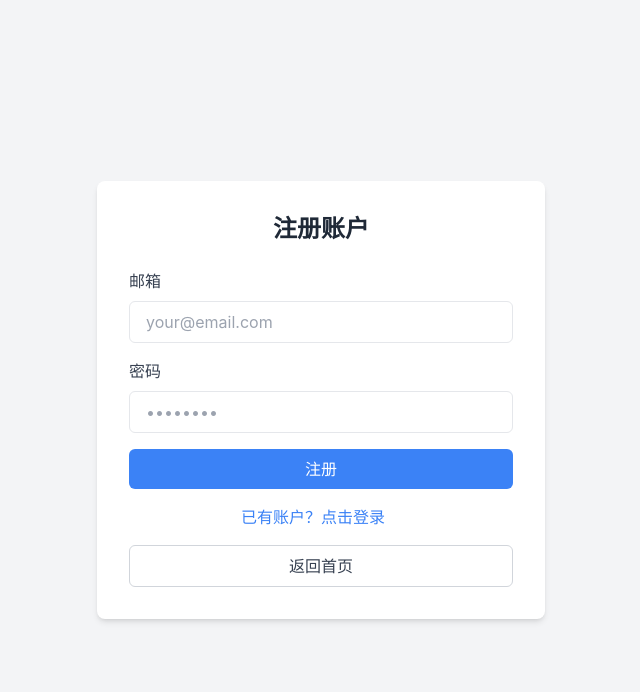
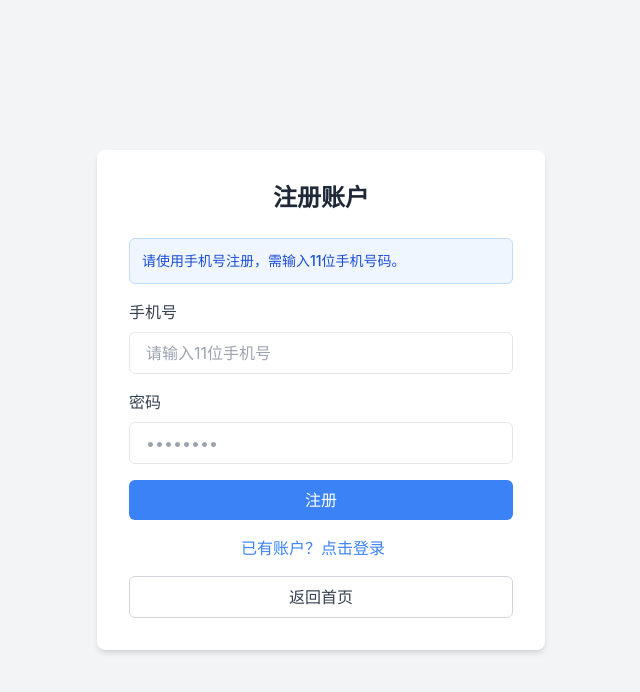
Before and after one commit to jiayongzhang6-rgb/asset-management, a React (Vite) app: page /login in a window 1280 px wide. Both pictures are taken after a click on the button "没有账户？点击注册". Shown: the top 692 px of the page, without its empty margins (319-959 px from the left). Built offline with nearby package versions, Linux system fonts and the light colour scheme.

Commit message:
feat: 注册改为手机号模式，11位验证，兼容邮箱登录

```diff
--- a/src/pages/AssetDetail.tsx
+++ b/src/pages/AssetDetail.tsx
@@ -2,6 +2,7 @@
 import { useParams, useNavigate } from 'react-router-dom'
 import { useAuth } from '../App'
 import { supabase, type Asset, type MaintenanceRecord, type AssetImage, type UsageHistory } from '../lib/supabase'
+import { formatUserIdentifier } from '../App'
 
 export default function AssetDetail() {
   const { id } = useParams<{ id: string }>()
@@ -705,7 +706,7 @@ export default function AssetDetail() {
         <div className="container mx-auto px-4 py-3 flex items-center justify-between">
           <h1 className="text-2xl font-bold">德泽智联IT资产管理系统</h1>
           <div className="flex items-center gap-2">
-            <span>{user?.email}</span>
+            <span>{formatUserIdentifier(user?.email)}</span>
             {(user?.role === 'admin') && (
               <>
                 <button
--- a/src/pages/Index.tsx
+++ b/src/pages/Index.tsx
@@ -1,6 +1,6 @@
 import React, { useState, useEffect } from 'react'
 import { useNavigate, useLocation } from 'react-router-dom'
-import { useAuth } from '../App'
+import { useAuth, formatUserIdentifier } from '../App'
 import { supabase, type Asset, type AssetCategory, initDatabase } from '../lib/supabase'
 import { Chart as ChartJS, ArcElement, Tooltip, Legend } from 'chart.js'
 import { Pie } from 'react-chartjs-2'
@@ -939,7 +939,7 @@ export default function Index() {
         <div className="container mx-auto px-4 py-3 flex items-center justify-between">
           <h1 className="text-2xl font-bold">德泽智联IT资产管理系统</h1>
           <div className="flex items-center gap-2">
-            <span>{user?.email}</span>
+            <span>{formatUserIdentifier(user?.email)}</span>
             {(user?.role === 'admin') && (
               <>
                 <button
--- a/src/pages/Login.tsx
+++ b/src/pages/Login.tsx
@@ -6,7 +6,7 @@ export default function Login() {
   const navigate = useNavigate()
   const location = useLocation()
   const { signIn, signUp, resetPassword, pendingRedirect, setPendingRedirect } = useAuth()
-  const [email, setEmail] = useState('')
+  const [phone, setPhone] = useState('')
   const [password, setPassword] = useState('')
   const [isLoading, setIsLoading] = useState(false)
   const [isSignUp, setIsSignUp] = useState(false)
@@ -19,7 +19,6 @@ export default function Login() {
     const tempPassword = params.get('tempPassword')
     if (tempPassword) {
       setPassword(tempPassword)
-      // 可以在这里添加一个提示，告诉用户这是临时密码
       alert('这是您的临时密码，请登录后修改密码。')
     }
   }, [location.search])
@@ -31,13 +30,11 @@ export default function Login() {
 
     try {
       if (isForgotPassword) {
-        await resetPassword(email)
-        // 重置密码成功后，返回登录页面
+        await resetPassword(phone)
         setIsForgotPassword(false)
       } else if (isSignUp) {
-        await signUp(email, password)
+        await signUp(phone, password)
         alert('注册成功！')
-        // 注册成功后，如果有待跳转页面，跳转到该页面
         if (pendingRedirect) {
           navigate(pendingRedirect)
           setPendingRedirect(null)
@@ -45,8 +42,7 @@ export default function Login() {
           navigate('/')
         }
       } else {
-        await signIn(email, password)
-        // 登录成功后，如果有待跳转页面，跳转到该页面
+        await signIn(phone, password)
         if (pendingRedirect) {
           navigate(pendingRedirect)
           setPendingRedirect(null)
@@ -72,6 +68,13 @@ export default function Login() {
             请先登录以查看资产详情
           </div>
         )}
+        {isSignUp && (
+          <div className="mb-4 p-3 bg-blue-50 border border-blue-200 rounded-md">
+            <p className="text-sm text-blue-700 font-medium">
+              请使用手机号注册，需输入11位手机号码。
+            </p>
+          </div>
+        )}
         {error && (
           <div className="mb-4 p-2 bg-red-100 text-red-700 rounded">
             {error}
@@ -79,15 +82,22 @@ export default function Login() {
         )}
         <form onSubmit={handleSubmit} className="space-y-4">
           <div>
-            <label className="block text-gray-700 mb-2">邮箱</label>
+            <label className="block text-gray-700 mb-2">手机号</label>
             <input
-              type="email"
+              type="tel"
               className="w-full px-4 py-2 border rounded-md focus:outline-none focus:ring-2 focus:ring-blue-500"
-              placeholder="your@email.com"
-              value={email}
-              onChange={(e) => setEmail(e.target.value)}
+              placeholder="请输入11位手机号"
+              value={phone}
+              onChange={(e) => {
+                // 只允许输入数字，最多11位
+                const value = e.target.value.replace(/\D/g, '').slice(0, 11)
+                setPhone(value)
+              }}
               required
               disabled={isLoading}
+              pattern="\d{11}"
+              maxLength={11}
+              minLength={11}
             />
           </div>
           {!isForgotPassword && (
@@ -146,7 +156,7 @@ export default function Login() {
         )}
         {!isForgotPassword && !isSignUp && (
           <div className="mt-4 text-center text-sm text-gray-500">
-            有问题请联系管理员账号: 747227185@qq.com
+            有问题请联系管理员
           </div>
         )}
         <div className="mt-4">
--- a/src/pages/OperationHistory.tsx
+++ b/src/pages/OperationHistory.tsx
@@ -1,6 +1,6 @@
 import React, { useState, useEffect } from 'react'
 import { useNavigate } from 'react-router-dom'
-import { useAuth } from '../App'
+import { useAuth, formatUserIdentifier } from '../App'
 import { supabase } from '../lib/supabase'
 
 export default function OperationHistory() {
@@ -137,7 +137,7 @@ export default function OperationHistory() {
             <h1 className="text-2xl font-bold">操作历史记录</h1>
           </div>
           <div className="flex items-center gap-2">
-            <span className="text-gray-600">{user?.email}</span>
+            <span className="text-gray-600">{formatUserIdentifier(user?.email)}</span>
             {user?.role === 'admin' && (
               <button
                 onClick={() => navigate('/users')}
--- a/src/pages/Users.tsx
+++ b/src/pages/Users.tsx
@@ -1,6 +1,6 @@
 import React, { useState, useEffect } from 'react'
 import { useNavigate } from 'react-router-dom'
-import { useAuth } from '../App'
+import { useAuth, formatUserIdentifier } from '../App'
 import { supabase } from '../lib/supabase'
 
 export default function Users() {
@@ -92,7 +92,7 @@ export default function Users() {
             <h1 className="text-2xl font-bold">用户管理</h1>
           </div>
           <div className="flex items-center gap-2">
-            <span className="text-gray-600">{user?.email}</span>
+            <span className="text-gray-600">{formatUserIdentifier(user?.email)}</span>
             <button
               onClick={() => navigate('/history')}
               className="px-4 py-2 bg-yellow-500 text-white rounded hover:bg-yellow-600"
```
Also changed, not shown: src/App.tsx (+27 -9 lines).
